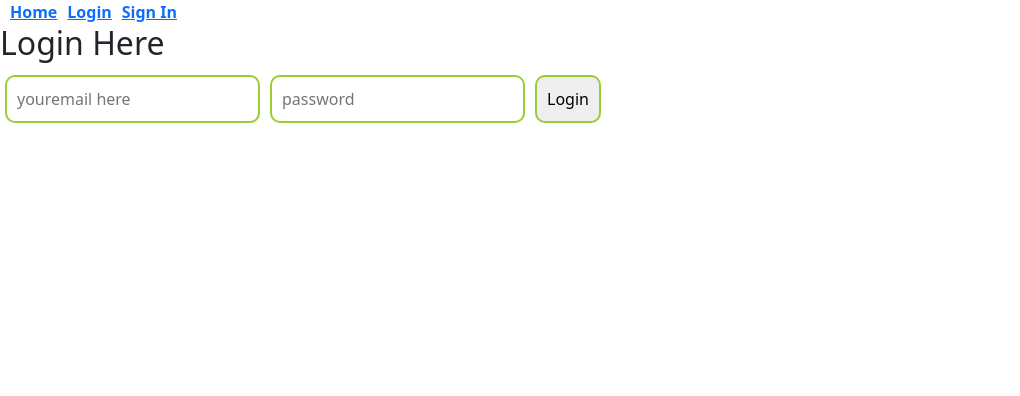
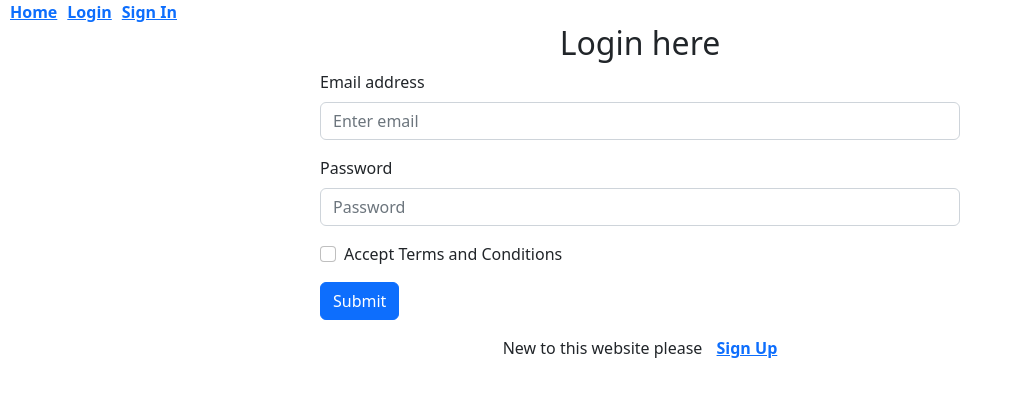
Before and after one commit to Mousamia/Email-pwd-auth, a React (Vite) app: page /login in a window 1280 px wide. Shown: the top 396 px of the page, without its empty margins (0-1020 px from the left). Built offline with nearby package versions, Linux system fonts and the light colour scheme.

Commit message:
loggin in and sign in added

```diff
--- a/src/components/Login/Login.css
+++ b/src/components/Login/Login.css
@@ -1,7 +1,7 @@
-
+/*
 input{
     padding: 10px;
     margin: 5px;
     border: 2px solid yellowgreen;
     border-radius: 10px;
-}
+} */
--- a/src/components/Login/Login.jsx
+++ b/src/components/Login/Login.jsx
@@ -1,17 +1,80 @@
 /* eslint-disable no-unused-vars */
 import React from 'react';
+import Form from 'react-bootstrap/Form';
+import Button from 'react-bootstrap/Button';
+import { useState } from 'react';
+import app from '../../firebase/firebase.config';
+
+const auth = getAuth(app);
 import './Login.css'
+import { createUserWithEmailAndPassword, getAuth, signInWithEmailAndPassword } from 'firebase/auth';
+import { Link } from 'react-router-dom';
 
 const Login = () => {
 
+    const [errorMessage, setErrorMessage] = useState("");
+    const [success, setSuccess] = useState("");
+
+
+    const handelSubmit = (event) => {
+        // preventing auto reload on onSubmit
+        event.preventDefault();
+        // taking input values
+        const email = event.target.email.value;
+        const password = event.target.password.value;
+        console.log(email, password);
+
+
+
+        // siging in with email and password
+        signInWithEmailAndPassword(auth, email, password)
+            .then(result => {
+                const loggedUser = result.user.email;
+                setSuccess("User login successfull");
+                setErrorMessage('');
+                console.log(loggedUser);
+            })
+            .catch(error => {
+                setErrorMessage(errorMessage);
+            })
+
+        event.target.reset();
+    }
+
+
+
+
+    // const handleEmail = (event) => {
+    //     // setEmail(event.target.value);
+    // }
+
+    // const handlePwd = (event) => {
+    //     // console.log(event.target.value);
+    // }
     return (
         <div>
-            <h2>Login Here</h2>
-            <form>
-                <input  type="email" name="email" id="email" placeholder='youremail here' />
-                <input type="password" name="" id="password" placeholder='password'/>
-                <input type="button" value="Login" />
-            </form>
+            <h2 className='text-center'>Login here</h2>
+            <Form onSubmit={handelSubmit} className='w-50 mx-auto'>
+                <Form.Group className="mb-3" controlId="formBasicEmail">
+                    <Form.Label>Email address</Form.Label>
+                    <Form.Control type="email" name='email' placeholder="Enter email" required />
+
+                </Form.Group>
+
+                <Form.Group className="mb-3" controlId="formBasicPassword">
+                    <Form.Label>Password</Form.Label>
+                    <Form.Control name='password' type="password" placeholder="Password" required />
+                </Form.Group>
+                <Form.Group className="mb-3" controlId="formBasicCheckbox">
+                    <Form.Check type="checkbox" label="Accept Terms and Conditions" />
+                </Form.Group>
+                <Button variant="primary" type="submit">
+                    Submit
+                </Button>
+                <p className="text-danger"> {errorMessage} </p>
+                <p className="text-success"> {success} </p>
+            </Form>
+            <p className='text-center'>New to this website please <Link to="/signup"> Sign Up</Link> </p>
         </div>
     );
 };
--- a/src/components/SignUp/SignUp.jsx
+++ b/src/components/SignUp/SignUp.jsx
@@ -5,8 +5,9 @@ import React, { useState } from 'react';
 import './SignUp.css'
 import Button from 'react-bootstrap/Button';
 import Form from 'react-bootstrap/Form';
-import { createUserWithEmailAndPassword, getAuth } from "firebase/auth";
+import { createUserWithEmailAndPassword, getAuth, sendEmailVerification } from "firebase/auth";
 import app from '../../firebase/firebase.config';
+import { Link } from 'react-router-dom';
 
 const auth = getAuth(app);
 
@@ -28,11 +29,11 @@ const SignUp = () => {
         const password = event.target.password.value;
         console.log(email, password);
 
-        if(!/(?=.*[0-9])/.test(password)){
+        if (!/(?=.*[0-9])/.test(password)) {
             setErrorMessage('Please add atleast one number');
             return;
         }
-       else if(!/(?=.*[A-Z])/.test(password)){
+        else if (!/(?=.*[A-Z])/.test(password)) {
             setErrorMessage('Please add atleast one CAPITAL letter');
             return;
         }
@@ -42,10 +43,14 @@ const SignUp = () => {
             .then(userCredential => {
                 // console.log(auth);
                 console.log(userCredential);
-                const loggedinUser = userCredential.user;
+                const loggedinUser = userCredential.user.email;
                 // console.log(loggedinUser);
+                console.log(loggedinUser);
                 setErrorMessage("");
+                event.target.reset();
+
                 setSuccess(" User has been created successfully");
+                emailVerification(loggedinUser);
             })
 
             .catch(error => {
@@ -56,7 +61,15 @@ const SignUp = () => {
                 setSuccess("");
             })
 
-            event.target.reset();
+    }
+    // send email verification link
+    const emailVerification = (user) => {
+        sendEmailVerification(user)
+            .then((result) => {
+                console.log(result);
+                alert("email sent forverification");
+            })
+
     }
 
     // const handleEmail = (event) => {
@@ -68,10 +81,12 @@ const SignUp = () => {
     // }
 
     return (
+        <div>
+            <h2 className="text-center">Sign Up </h2>
             <Form onSubmit={handelSubmit} className='w-50 mx-auto'>
                 <Form.Group className="mb-3" controlId="formBasicEmail">
                     <Form.Label>Email address</Form.Label>
-                <Form.Control  type="email" name='email' placeholder="Enter email" required />
+                    <Form.Control type="email" name='email' placeholder="Enter email" required />
 
                 </Form.Group>
 
@@ -88,6 +103,8 @@ const SignUp = () => {
                 <p className="text-danger"> {errorMessage} </p>
                 <p className=".text-success"> {success} </p>
             </Form>
+            <p className='text-center'>Already User <Link to="/login">Login</Link> </p>
+        </div>
 
     );
 };
```
Lines whose indentation alone changed are shown as unchanged.
